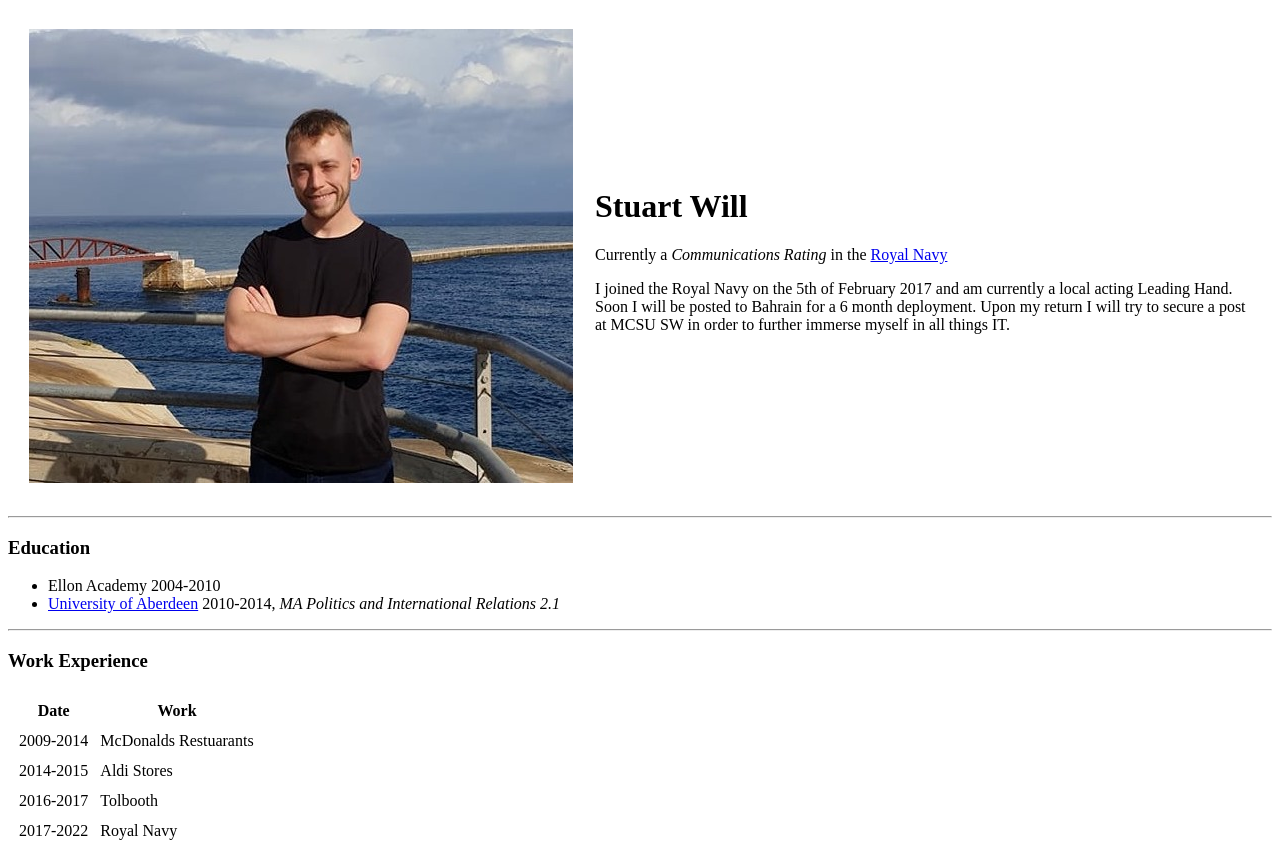
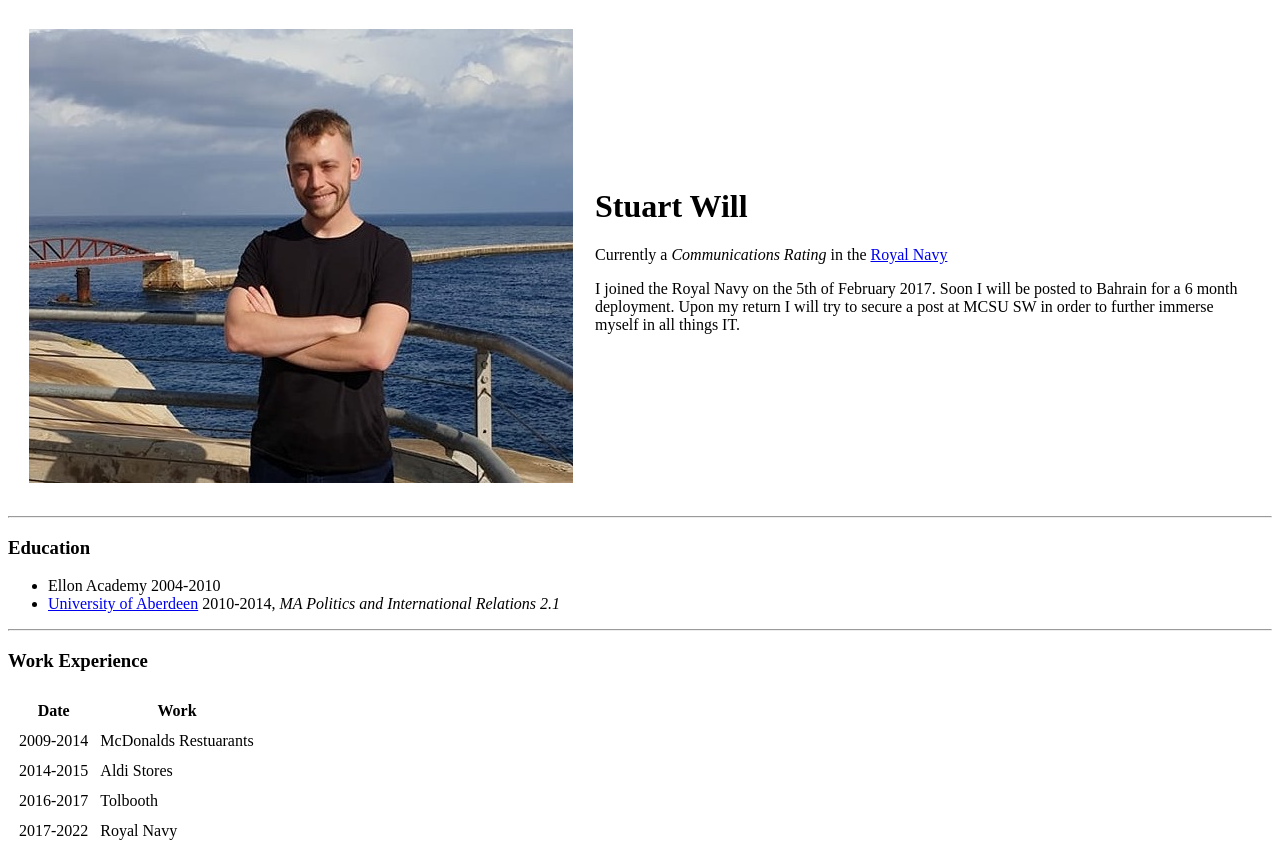
Before and after one commit to StuOsc1620/CV, a plain HTML site: page index.html in a window 1280 px wide. Shown: the top 854 px of the page. Drawn offline with Linux system fonts and the light colour scheme.

Commit message:
Text changes

```diff
--- a/index.html
+++ b/index.html
@@ -13,7 +13,7 @@
       <td>
         <h1>Stuart Will</h1>
         <p>Currently a <em>Communications Rating</em> in the <a href="https://www.royalnavy.mod.uk/">Royal Navy</a></p>
-        <p>I joined the Royal Navy on the 5th of February 2017 and am currently a local acting Leading Hand. Soon I will be posted to Bahrain for a 6 month deployment. Upon my return I will try to secure a post at MCSU SW in order to further immerse
+        <p>I joined the Royal Navy on the 5th of February 2017. Soon I will be posted to Bahrain for a 6 month deployment. Upon my return I will try to secure a post at MCSU SW in order to further immerse
           myself in all things IT.
         </p>
       </td>
```
